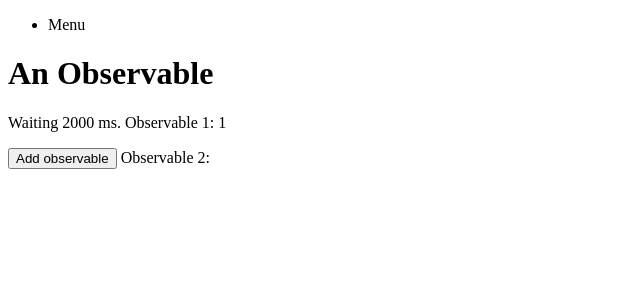
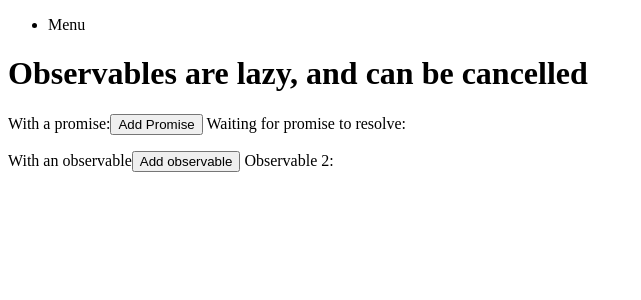
Before and after one commit to alexjoverm/reactive-demo, an Angular app: page / in a window 1280 px wide. Shown: the top 300 px of the page, without its empty margins (0-641 px from the left). Built offline with nearby package versions, Linux system fonts and the light colour scheme.

Commit message:
Demo 1. Observable vs Promise

```diff
--- a/src/app/demo1/async.service.ts
+++ b/src/app/demo1/async.service.ts
@@ -3,33 +3,45 @@ import { Injectable } from '@angular/core';
 
 import { Observable } from 'rxjs/Observable';
 
+export let counter = 0;
 
 
 @Injectable()
 export class AsyncService {
 
   getNumber(speed: Number) {
-    let num = 0;
+    let num = ++counter;
     return new Observable(obs => {
       let t = setTimeout(() => {
-          console.log('next value:', ++num);
+        console.log('next value:', num++);
         obs.next(num);
       }, speed);
 
       return () => {
-          console.log('cancelled');
+        console.log('cancelled', num);
         clearTimeout(t);
       };
     });
   }
 
 
+  getNumberPromise(delay): Promise<number> {
+    return new Promise((resolve, reject) => {
+      setTimeout(() => {
+        counter++;
+        console.log('Promise resolved', counter);
+        resolve(counter);
+      }, delay);
+    });
+  }
+
+
   getTimer(speed: number): Observable<number> {
     return new Observable(obs => {
-        let counter = 0;
+      let ct = 0;
       let t = setInterval(() => {
         console.log('next value');
-          obs.next(counter++);
+        obs.next(ct++);
       }, speed);
 
       return () => {
--- a/src/app/demo1/demo1.component.html
+++ b/src/app/demo1/demo1.component.html
@@ -1,12 +1,15 @@
-<h1>An Observable</h1>
+<h1>Observables are lazy, and can be cancelled</h1>
+
 
 <p class="item">
-  Waiting {{ delay1 }} ms.
-  Observable 1: {{ counter$ | async }}
+  <span class="title">With a promise:</span>
+  <button (click)="addPromise()">Add Promise</button>
+  Waiting for promise to resolve: {{ promise | async }}
 </p>
 
-<p>
+
+<p class="item">
+  <span class="title">With an observable</span>
   <button (click)="add()">Add observable</button>
-
-  Observable 2: {{ counter2$ | async }}
+  Observable 2: {{ counter$ | async }}
 </p>
--- a/src/app/demo1/demo1.component.ts
+++ b/src/app/demo1/demo1.component.ts
@@ -13,7 +13,7 @@ export class Demo1Component implements OnInit {
 
 
   counter$: Observable<any>;
-  counter2$: Observable<any>;
+  promise: Promise<number>;
 
   delay1: number = 2000;
 
@@ -21,13 +21,15 @@ export class Demo1Component implements OnInit {
 
   ngOnInit() {
 
-    this.counter$ = this.as.getNumber(this.delay1);
   }
 
   add() {
-    this.counter2$ = this.as.getTimer(1000)
+    this.counter$ = this.as.getNumber(1000)
       .map((a: number) => (a * 10) + ' result');
+  }
 
+  addPromise() {
+    this.promise = this.as.getNumberPromise(1000);
   }
 
 }
```
Lines whose indentation alone changed are shown as unchanged.
